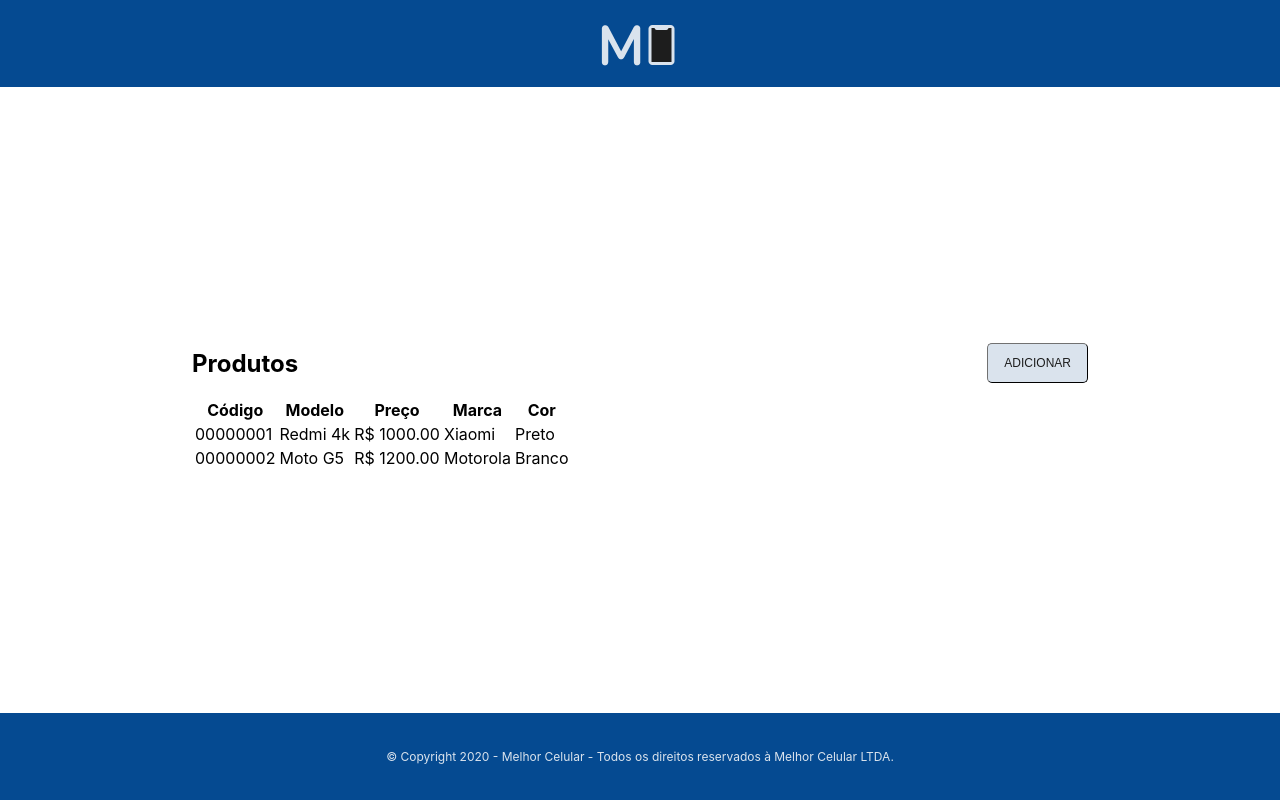
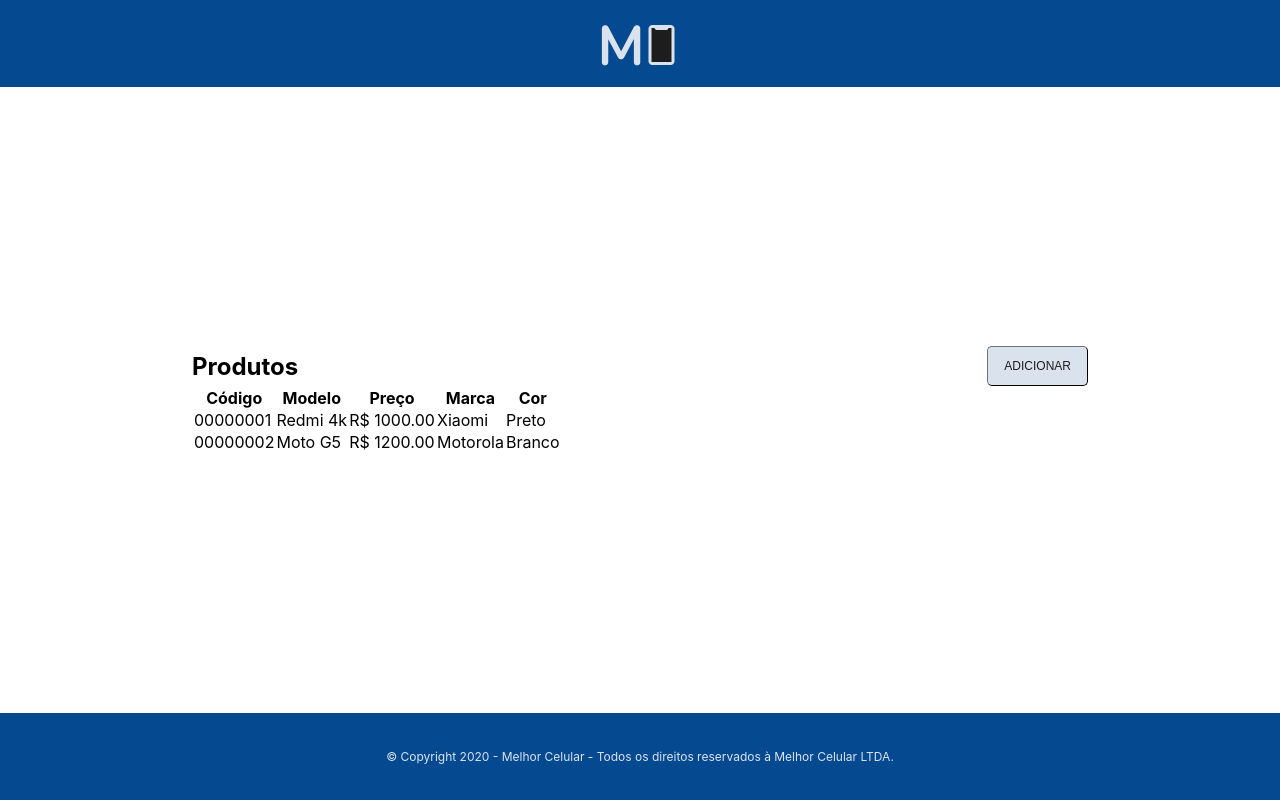
Before and after one commit to igormacedo97/ps-melhorcom, a React (Create React App) app: page / in a window 1280 px wide. Built offline with nearby package versions, Linux system fonts and the light colour scheme.

Commit message:
Reseta os estilos do HTML

```diff
--- a/src/index.css
+++ b/src/index.css
@@ -2,6 +2,13 @@ html,
 body,
 div#root {
   height: 100vh;
+}
+
+* {
+  margin: 0;
+  padding: 0;
+  outline: none;
+  box-sizing: border-box;
 }
 
 body {
```
